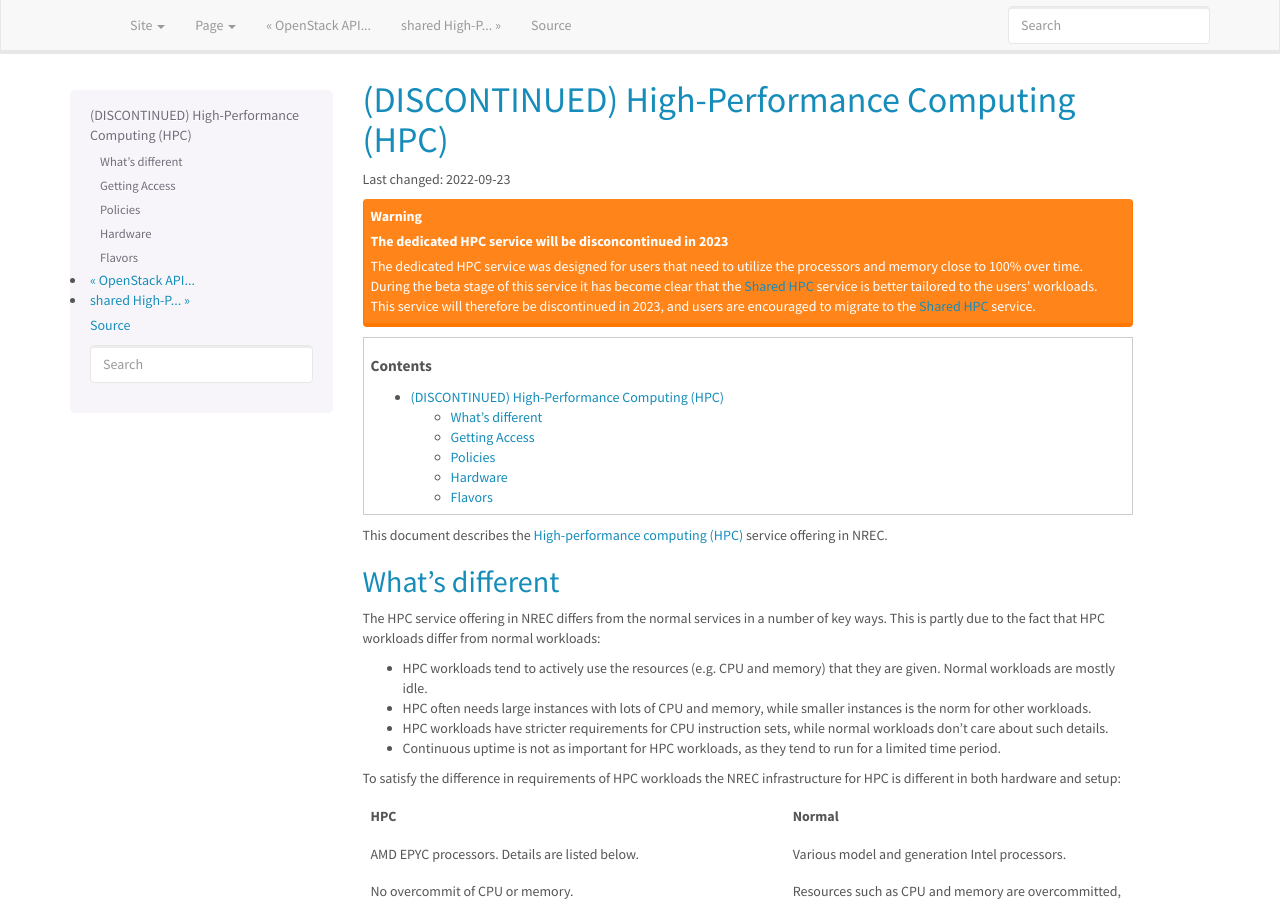
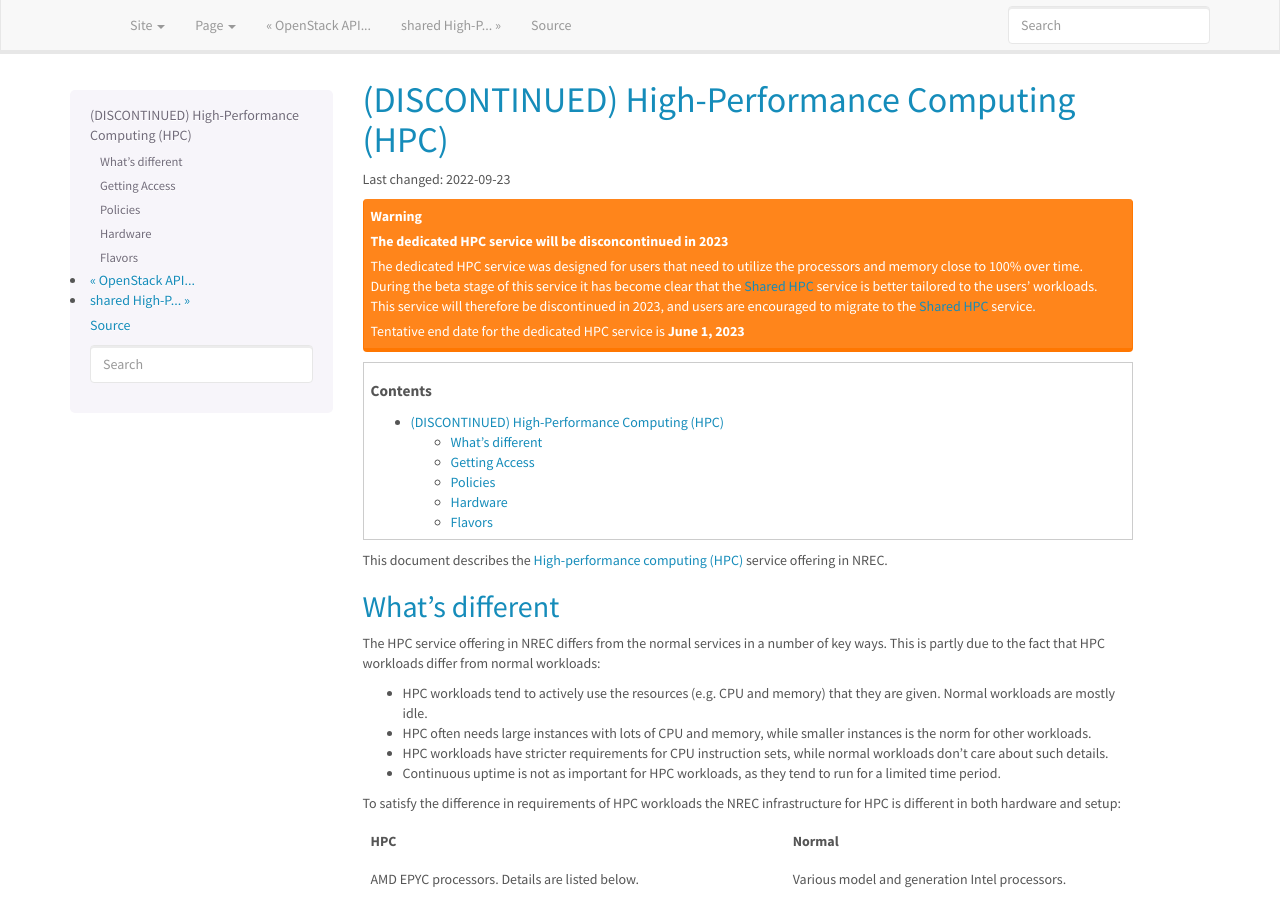
Before and after one commit to norcams/docs-enduser, a Sphinx documentation site: the page built from docs/hpc.rst, in a window 1280 px wide and 900 px high. Built offline with Sphinx 7.4.7, drawn with Linux system fonts in a browser that asks for light colours.

Commit message:
hpd discontinued

```diff
--- a/docs/hpc.rst
+++ b/docs/hpc.rst
@@ -16,6 +16,8 @@ Last changed: 2022-09-23
    HPC`_ service is better tailored to the users' workloads. This
    service will therefore be discontinued in 2023, and users are
    encouraged to migrate to the `Shared HPC`_ service.
+
+   Tentative end date for the dedicated HPC service is **June 1, 2023**
 
 .. contents::
 
```
